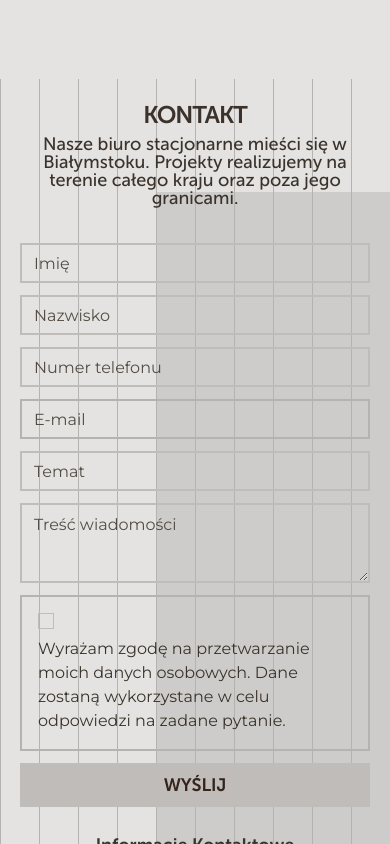
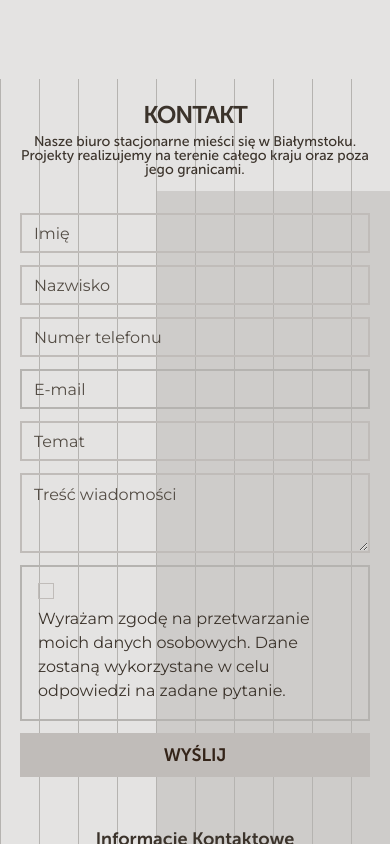
Before and after one commit to Wojciech-Sz/white_hill, a Next.js app: page / in a window 390 px wide. Shown: the part 10220-11064 px from the top of the page. Built offline with nearby package versions, Linux system fonts and the light colour scheme.

Commit message:
contact text, SVGBg fixes

```diff
--- a/app/globals.css
+++ b/app/globals.css
@@ -295,11 +295,11 @@
   }
 
   .contact-text {
-    @apply mb-8 max-w-[60ch] text-center text-lg/none md:text-xl/none xl:text-2xl/none;
+    @apply mb-8 max-w-[60ch] text-center text-sm/none md:text-xl/none xl:text-2xl/none;
   }
 
   .contact-container {
-    @apply flex w-auto flex-col-reverse items-center justify-center gap-6 md:gap-10 lg:flex-row lg:items-start lg:justify-center lg:gap-20;
+    @apply flex w-auto flex-col-reverse items-center justify-center gap-12 md:gap-10 lg:flex-row lg:items-start lg:justify-center lg:gap-20;
   }
 
   .contact-info_container {
@@ -348,7 +348,7 @@
   }
 
   .svgBg-square_lg {
-    @apply absolute w-full top-[11%] bottom-[24%] xs:top-[11.5%] xs:bottom-[25%] sm:top-[11%] md:bottom-[31%] md:top-[11.5%] lg:top-[16.5%] lg:bottom-[7%] xl:top-[18%] bg-muted;
+    @apply absolute w-full top-[11%] bottom-[24%] xs:top-[10%] xs:bottom-[25%] md:bottom-[31%] md:top-[11.5%] lg:top-[16.5%] lg:bottom-[7%] xl:top-[18%] bg-muted;
   }
 }
 
```
